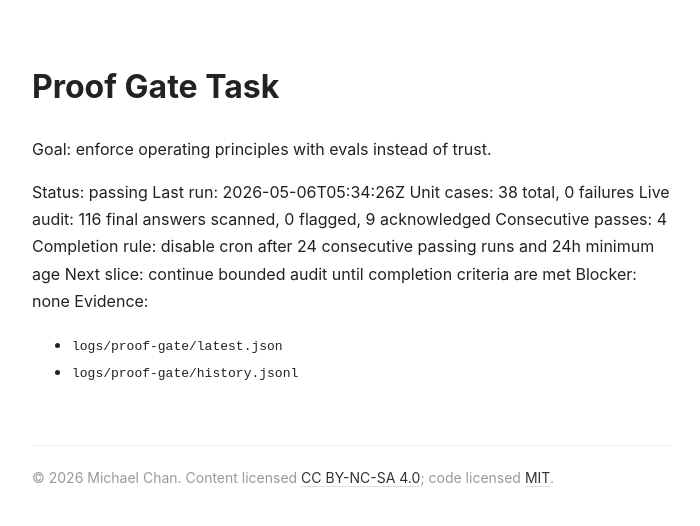
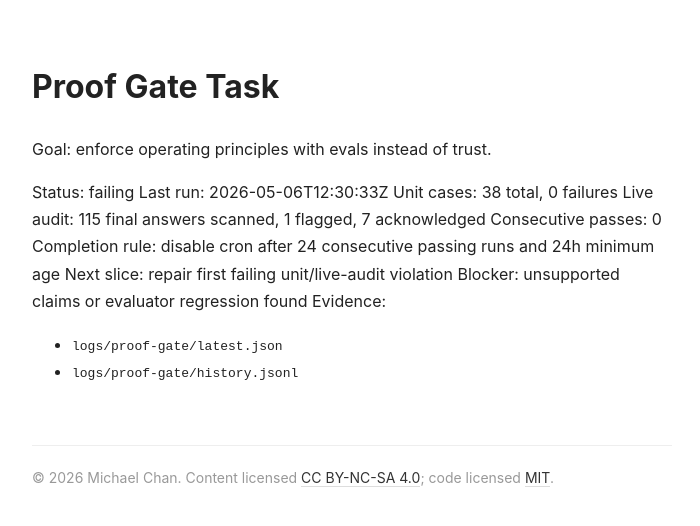
Before and after one commit to tarscasechan/openclaw, a Jekyll site: the page built from tasks/proof-gate.md, in a window 1280 px wide. Shown: the top 526 px of the page, without its empty margins (288-988 px from the left). Built offline with Jekyll 4.4.1, drawn with Linux system fonts in a browser that asks for light colours; our own code applies the rules of GitHub Pages for plain Markdown files.

Commit message:
fix: proof-gate status changed to failing
Prompt: Update proof-gate task status after audit run detected violations

Context:
- Status changed from passing to failing
- Live audit: 115 answers scanned, 1 flagged, 7 acknowledged
- Consecutive passes reset to 0
- Next slice: repair failing unit/live-audit violation
- Blocker: unsupported claims or evaluator regression found
- Last run: 2026-05-06T12:30:33Z

```diff
--- a/tasks/proof-gate.md
+++ b/tasks/proof-gate.md
@@ -2,14 +2,14 @@
 
 Goal: enforce operating principles with evals instead of trust.
 
-Status: passing
-Last run: 2026-05-06T05:34:26Z
+Status: failing
+Last run: 2026-05-06T12:30:33Z
 Unit cases: 38 total, 0 failures
-Live audit: 116 final answers scanned, 0 flagged, 9 acknowledged
-Consecutive passes: 4
+Live audit: 115 final answers scanned, 1 flagged, 7 acknowledged
+Consecutive passes: 0
 Completion rule: disable cron after 24 consecutive passing runs and 24h minimum age
-Next slice: continue bounded audit until completion criteria are met
-Blocker: none
+Next slice: repair first failing unit/live-audit violation
+Blocker: unsupported claims or evaluator regression found
 Evidence:
 - `logs/proof-gate/latest.json`
 - `logs/proof-gate/history.jsonl`
```
